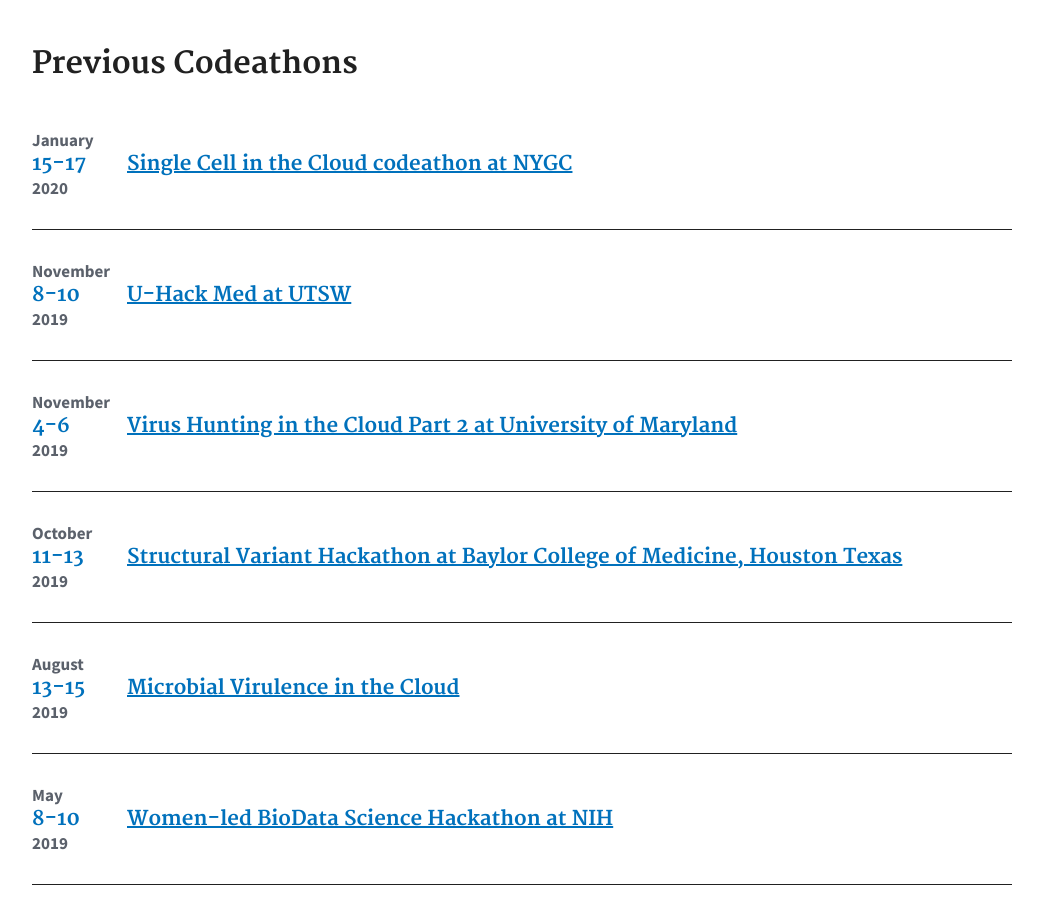
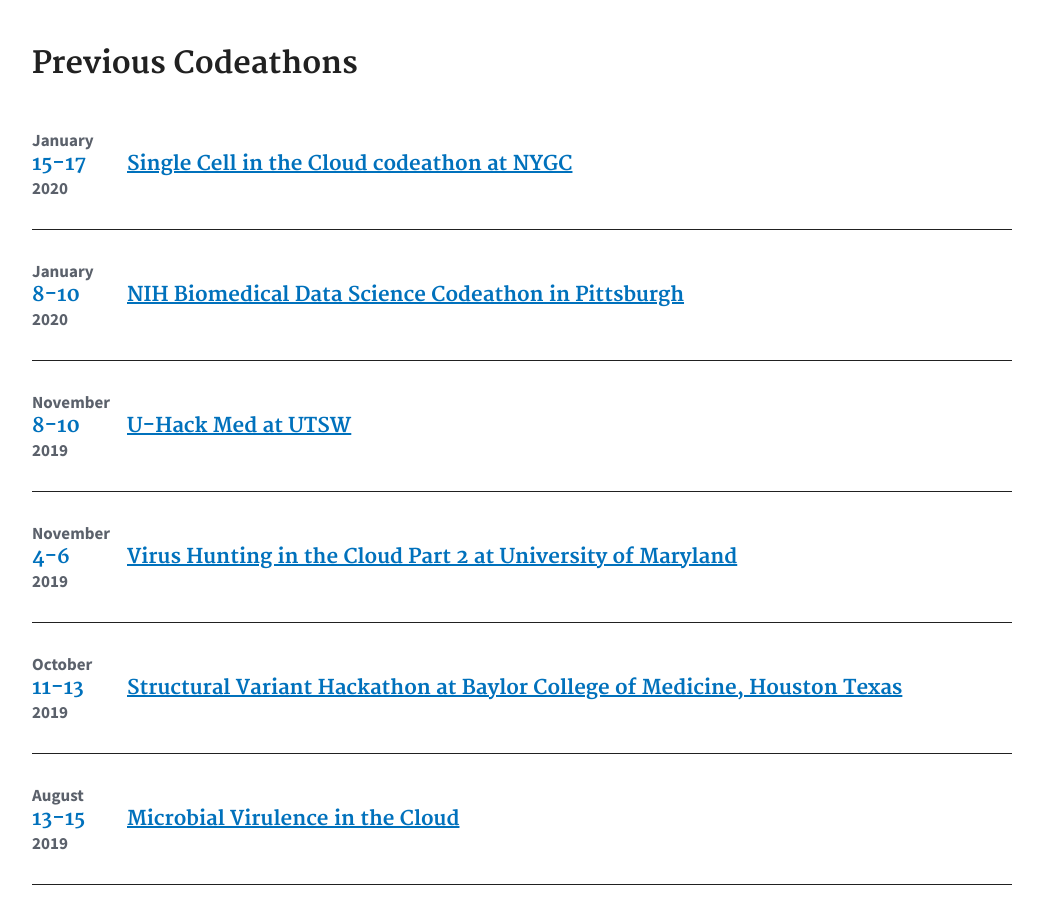
Before and after one commit to NCBI-Codeathons/ncbi-codeathons.github.io, a Jekyll site: the page built from index.md, in a window 1280 px wide and 900 px high, scrolled down 762 px. Shown: the whole window, without its empty margins (118-1161 px from the left). Built offline with Jekyll 4.4.1, drawn with Linux system fonts in a browser that asks for light colours.

Commit message:
Update previous-hackathon.yml

```diff
--- a/_data/previous-hackathon.yml
+++ b/_data/previous-hackathon.yml
@@ -1,9 +1,14 @@
-
 - month: "January"
   day: "15-17"
   year: "2020"
   title:  "Single Cell in the Cloud codeathon at NYGC"
   link: "https://ncbiinsights.ncbi.nlm.nih.gov/2019/12/12/single-cell-codeathon-nygc/"
+
+- month: "January"
+  day: "8-10"
+  year: "2020"
+  title:  "NIH Biomedical Data Science Codeathon in Pittsburgh"
+  link: "https://ncbiinsights.ncbi.nlm.nih.gov/2019/10/30/codeathon-pittsburgh-jan-8-10/"
 
 - month: "November"
   day: "8-10"
```
